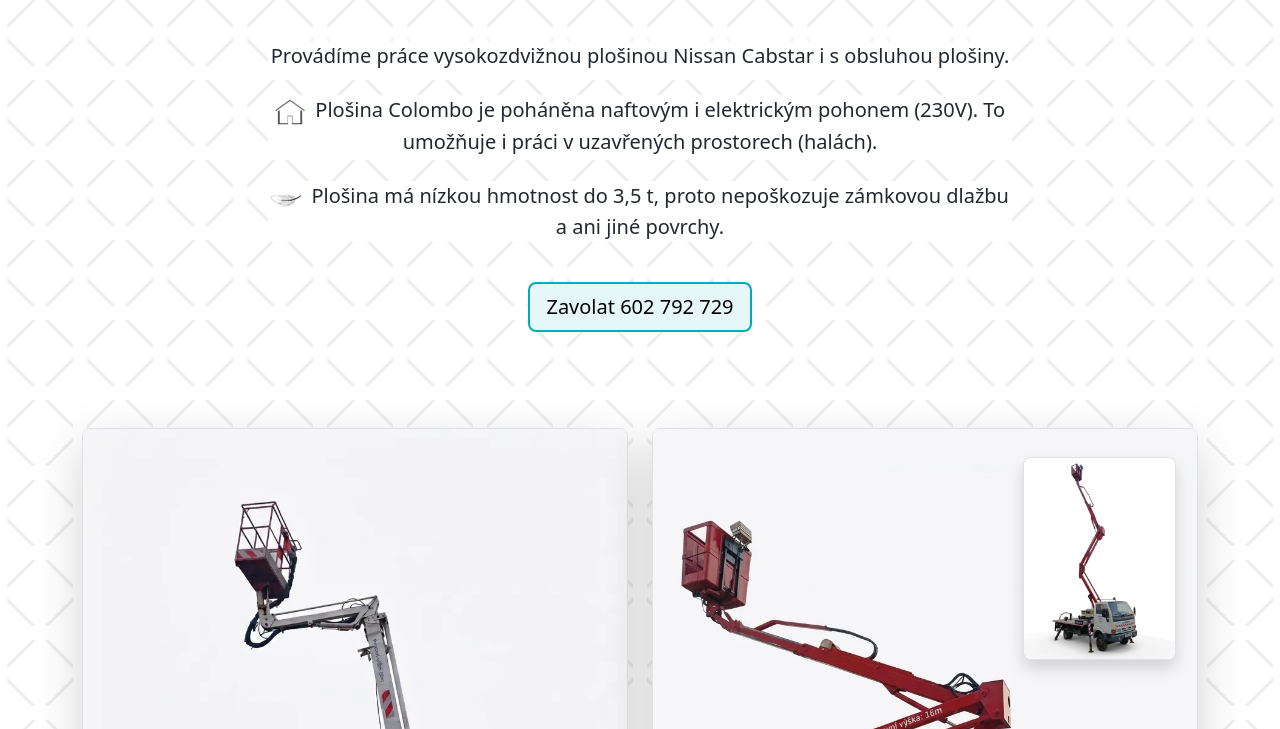
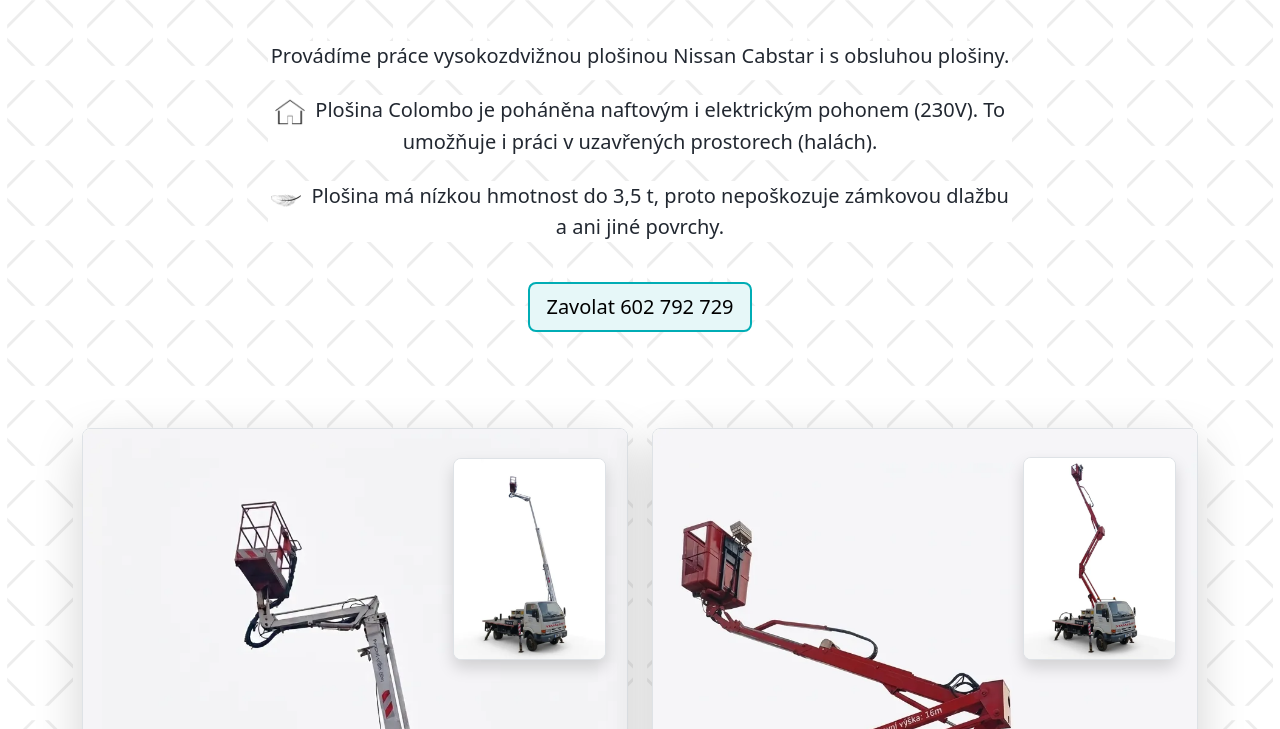
Before and after one commit to jarabt/galvys, a plain HTML site: page index.html in a window 1280 px wide. Shown: the part 223-952 px from the top of the page. Drawn offline with nearby package versions, Linux system fonts and the light colour scheme.

Commit message:
Add extended-boom inset photo to vehicle1 image
Co-Authored-By: Claude Opus 5.5 <noreply@anthropic.com>

```diff
--- a/index.html
+++ b/index.html
@@ -201,6 +201,7 @@
         >
         <div class="row">
           <div class="col-md-6 vehicle-col">
+            <div class="vehicle-photo">
               <img
                 src="./vehicle1.webp"
                 width="896"
@@ -209,6 +210,15 @@
                 class="img-fluid border rounded-3 shadow-lg"
                 alt="fotka vysokozdvižné plošiny"
               />
+              <img
+                src="./vehicle1-boom.webp"
+                width="504"
+                height="670"
+                loading="lazy"
+                class="vehicle-inset border rounded-3 shadow"
+                alt="vysokozdvižná plošina s vysunutým ramenem"
+              />
+            </div>
             <h4 id="parameters" class="py-3 parameters-title">
               ÚDAJE PLOŠINY:
             </h4>
```
Also changed, not shown: vehicle1-boom.webp (added). Lines whose indentation alone changed are shown as unchanged.
